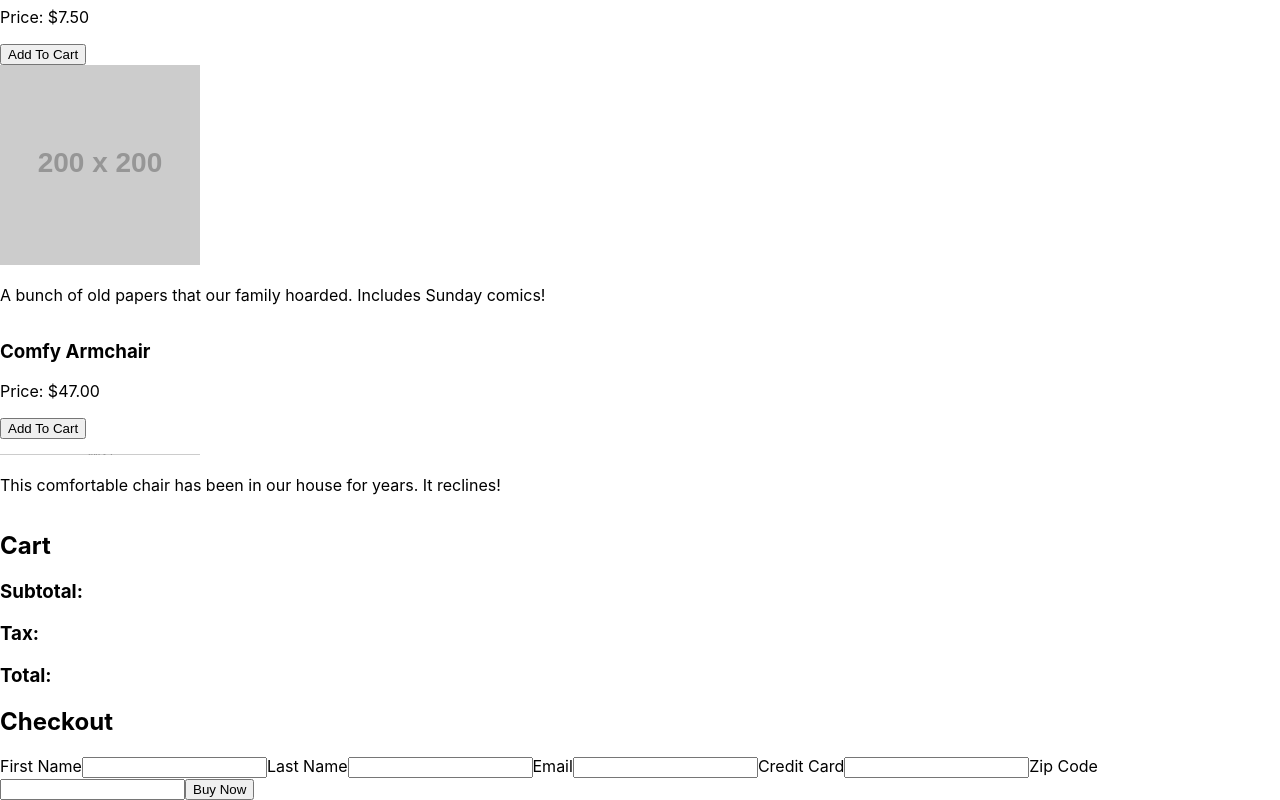
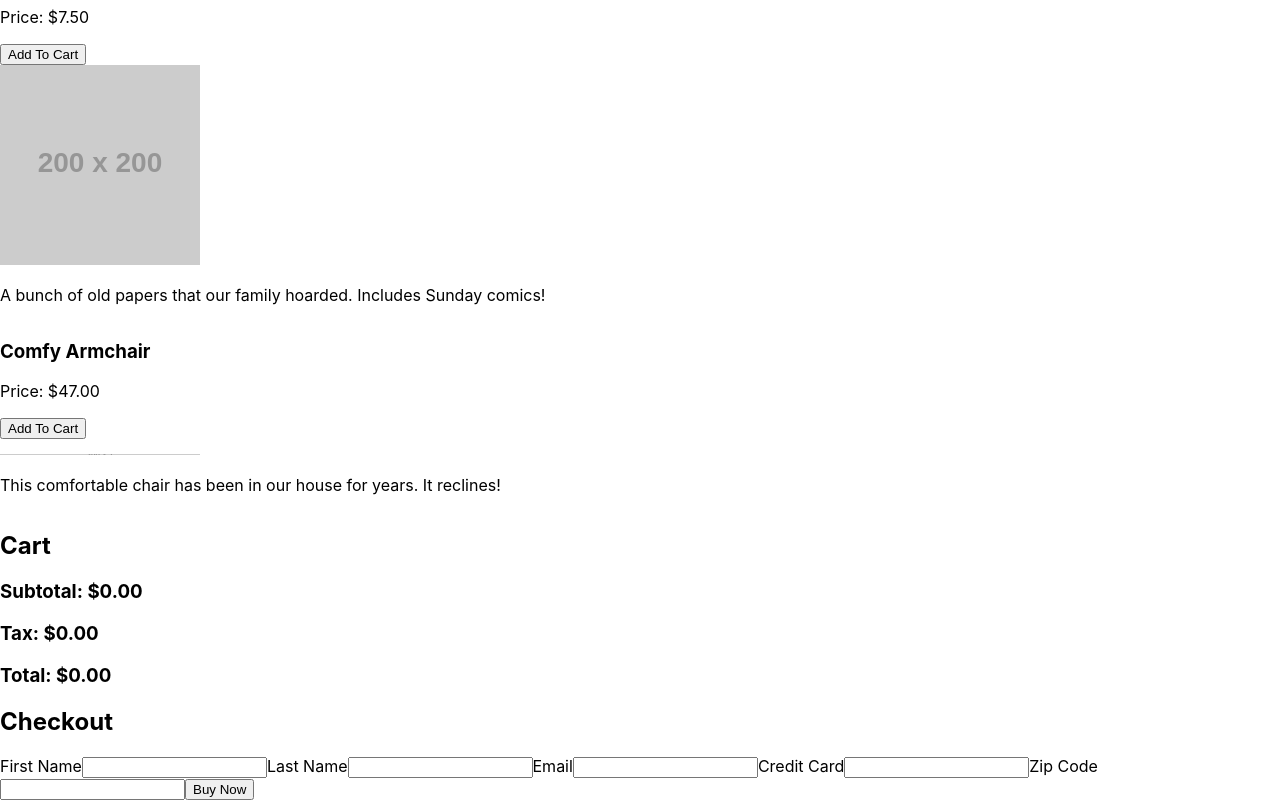
Before and after one commit to joinpursuit/Module-Three-Midmodule-Assessment-Days, a React (Create React App) app: page / in a window 1280 px wide. Shown: the part 1252-2052 px from the top of the page. Built offline with nearby package versions, Linux system fonts and the light colour scheme.

Commit message:
passing addToCart tests

```diff
--- a/src/App.js
+++ b/src/App.js
@@ -9,18 +9,30 @@ import productData from './data/productData'
 class App extends React.Component {
   constructor(){
     super()
+    // make it an array because you will need the whole list of items for total price
     this.state = {
-
+      items: []
     }
+  }
+//added an item prop because this is the item that I want to pass to the list of items added to cart
+  addToCart = (item) =>{
+    const { items } = this.state
+    items.push(item)
+    this.setState({
+      items: items
+    })
   }
 
 
   render(){
-
+  const { items } = this.state
+  const subTotal = items.reduce((sum, item)=> sum + item.price, 0)
+  const tax = (subTotal * 0.05)
+  const total = subTotal + tax
     return (
       <div>
-        <Products products={productData}/>
-        <Cart/>
+        <Products products={productData} addToCart={this.addToCart}/>
+        <Cart items={items} subTotal={subTotal} tax={tax} total={total}/>
         <Checkout/>
       </div>
     )
--- a/src/Components/Cart.js
+++ b/src/Components/Cart.js
@@ -1,16 +1,19 @@
 import React from 'react';
+import formatPrice from '../helpers/formatPrice'
 
-const Cart = () => {
-
+const Cart = ({ items, subTotal, tax, total }) => {
+    const listItems = items.map(item=>{
+        return (
+            <li key={item.id}>{item.name}: ${item.price}</li>
+        )
+    })
     return (
         <aside>
             <h2>Cart</h2>
-            <ul>
-                {/* {listItems} */}
-            </ul>
-            <h3>Subtotal:</h3>
-            <h3>Tax:</h3>
-            <h3>Total:</h3>
+            <ul>{listItems}</ul>
+            <h3>Subtotal: {formatPrice(subTotal)}</h3>
+            <h3>Tax: {formatPrice(tax)}</h3>
+            <h3>Total: {formatPrice(total)}</h3>
         </aside>
     )
 
--- a/src/Components/Product.js
+++ b/src/Components/Product.js
@@ -1,15 +1,15 @@
 import React from 'react';
 import formatPrice from '../helpers/formatPrice'
 
-const Product = ({data}) =>{
-    const {name, price, img, description} = data
+const Product = ({product, addToCart}) =>{
+    const {name, price, img, description} = product
     return(
         <div>
             <h3>{name}</h3>
             <p>Price: {formatPrice(price)}</p>
-            <button>Add To Cart</button>
+            <button onClick={() => addToCart(product)}>Add To Cart</button>
             <br/>
-            <img src={img} alt=""></img>
+            <img src={img} alt="item"></img>
             <p>{description}</p>
         </div>
     )
--- a/src/Components/Products.js
+++ b/src/Components/Products.js
@@ -3,9 +3,9 @@ import Product from './Product';
 import './Products.css'
 
 
-const Products = ({products}) =>{
+const Products = ({products, addToCart}) =>{
     const productComponent = products.map(item=>{
-        return <Product key={item.id} data={item} />
+        return <Product key={item.id} product={item} addToCart={addToCart} />
     })
     return (
         <main className='Products'>
```
